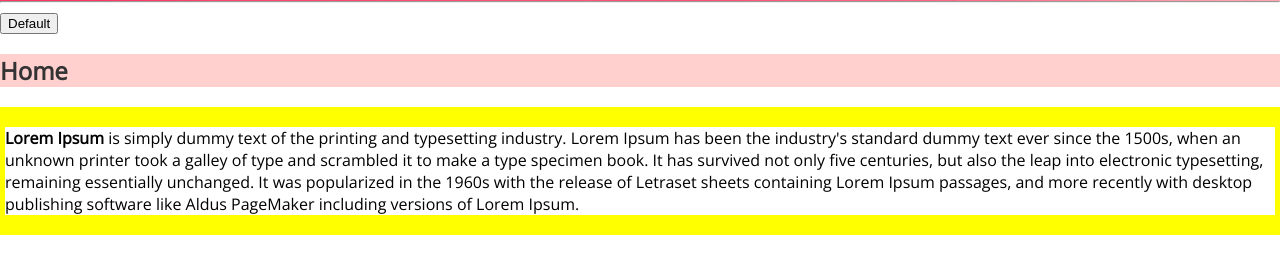
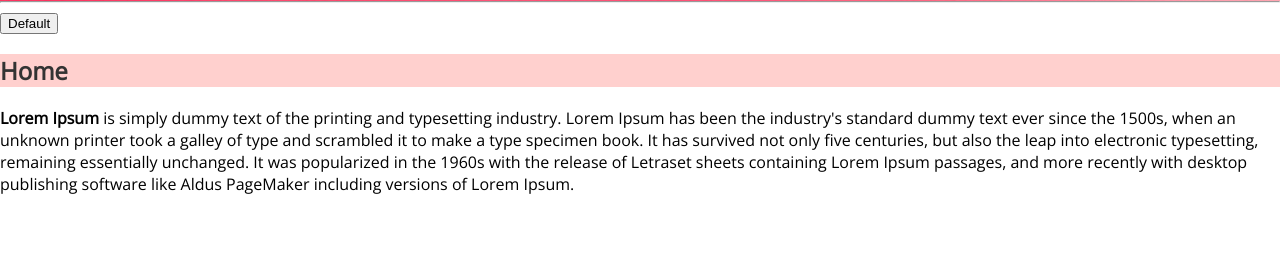
Before and after one commit to zrebec/ZTMWebDeveloper, a plain HTML site: page index.html in a window 1280 px wide. Shown: the part 67-340 px from the top of the page. Drawn offline with nearby package versions, Linux system fonts and the light colour scheme.

Commit message:
- CSS Box Model in README - Changes in styles for demostration

```diff
--- a/scss/style.scss
+++ b/scss/style.scss
@@ -65,9 +65,3 @@ a:hover {
 .person:nth-child(2) {
     background-color: magenta;
 }
-
-p{
-    border-width: 20px 5px;
-    border-color: yellow;
-    border-style: solid;
-}
```
Also changed, not shown: css/style.css, css/style.min.css, 1 other file.
